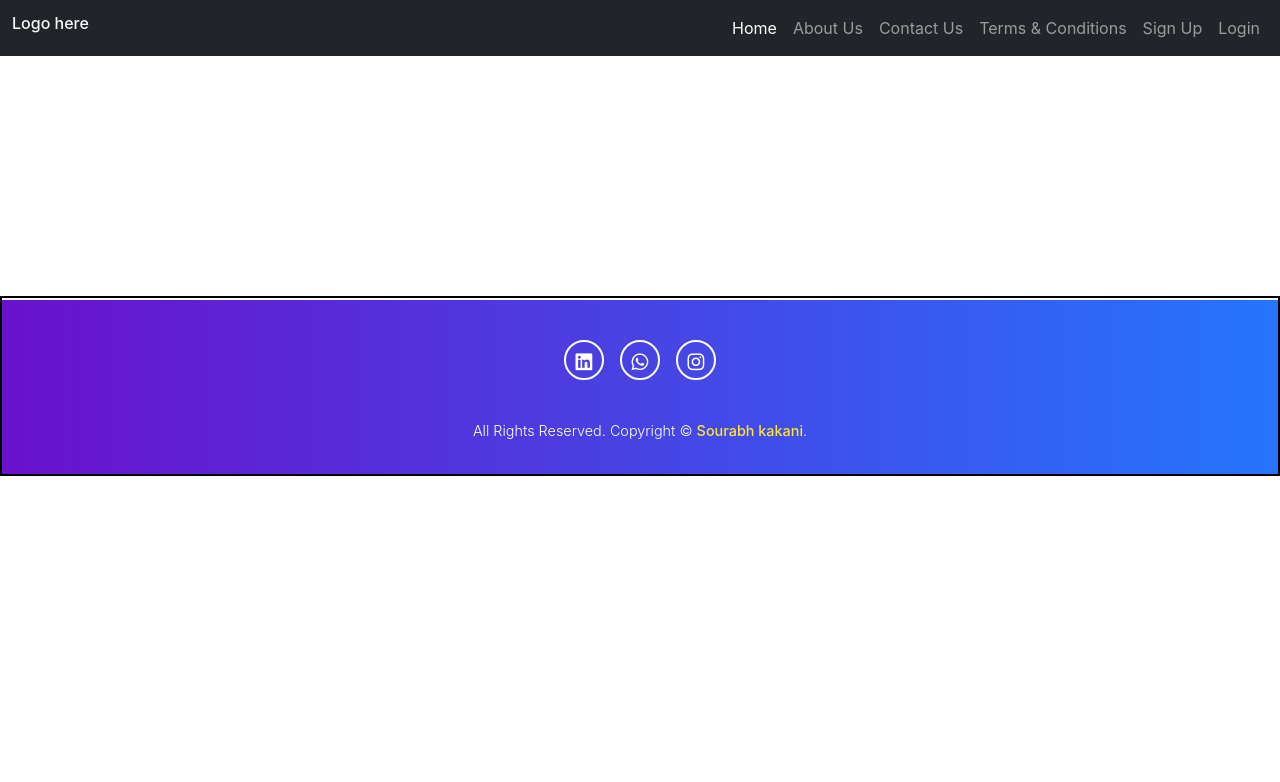
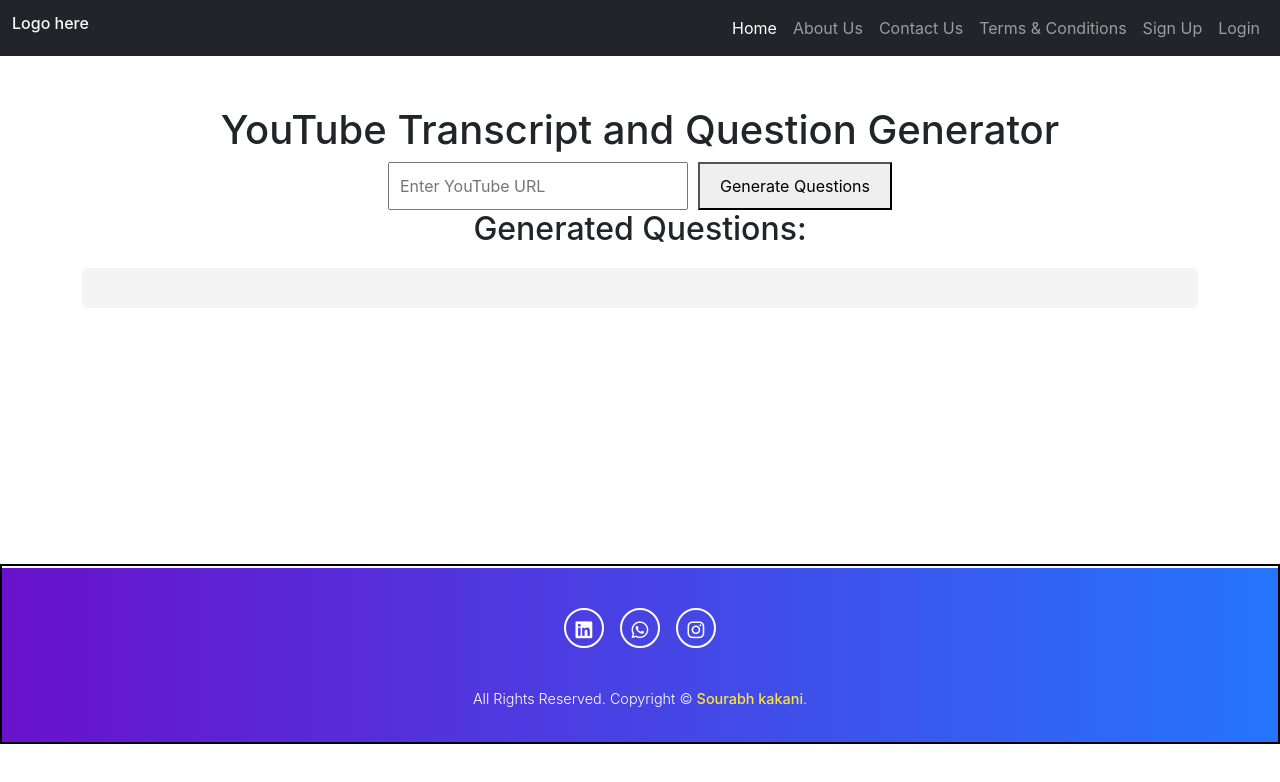
Before and after one commit to SourabhK08/client, a React (Create React App) app: page / in a window 1280 px wide. Shown: the top 782 px of the page. Built offline with nearby package versions, Linux system fonts and the light colour scheme.

Commit message:
question generator

```diff
--- a/src/App.css
+++ b/src/App.css
@@ -147,3 +147,35 @@
   background-color: #2ecc71;
   color: white;
 }
+
+
+/* App.css */
+.App {
+  text-align: center;
+  margin-top: 50px;
+}
+
+input {
+  padding: 10px;
+  width: 300px;
+  margin-right: 10px;
+}
+
+button {
+  padding: 10px 20px;
+  font-size: 16px;
+  cursor: pointer;
+}
+
+button:disabled {
+  background-color: #ddd;
+  cursor: not-allowed;
+}
+
+pre {
+  text-align: left;
+  background-color: #f4f4f4;
+  padding: 20px;
+  border-radius: 5px;
+  margin-top: 20px;
+}
--- a/src/App.js
+++ b/src/App.js
@@ -11,6 +11,7 @@
 import SignUpForm from "./components/SignUpForm";
 import Login from "./components/Login";
 import VideoUploader from "./components/VideoUploader";
+import QuestionGenerator from "./components/QuestionGenerator";
 
 function App() {
   const [loading, setLoading] = useState(true);
@@ -89,6 +90,15 @@
                 </Container>
               }
             />
+
+            <Route
+              path="/"
+              element={
+                <Container>
+                  <QuestionGenerator />
+                </Container>
+              }
+            />
           </Routes>
 
           <Footer />
--- /dev/null
+++ b/src/components/QuestionGenerator.jsx
@@ -0,0 +1,67 @@
+import React, { useState } from "react";
+
+function QuestionGenerator() {
+  const [youtubeUrl, setYoutubeUrl] = useState("");
+  const [questions, setQuestions] = useState("");
+  const [loading, setLoading] = useState(false);
+  const [error, setError] = useState("");
+
+  const handleGenerateQuestions = async () => {
+    if (!youtubeUrl) {
+      alert("Please enter a YouTube URL.");
+      return;
+    }
+
+    setLoading(true);
+    setError("");
+
+    try {
+      const response = await fetch(
+        "http://localhost:8000/generate-transcript",
+        {
+          method: "POST",
+          headers: {
+            "Content-Type": "application/json",
+          },
+          body: JSON.stringify({ youtube_url: youtubeUrl }),
+        }
+      );
+
+      if (!response.ok) {
+        throw new Error("Failed to generate questions.");
+      }
+
+      const data = await response.json();
+      setQuestions(data);
+    } catch (error) {
+      console.error("Error:", error);
+      setError(
+        "An error occurred while generating the questions. Please try again."
+      );
+    } finally {
+      setLoading(false);
+    }
+  };
+
+  return (
+    <div className="App">
+      <h1>YouTube Transcript and Question Generator</h1>
+      <input
+        type="text"
+        value={youtubeUrl}
+        onChange={(e) => setYoutubeUrl(e.target.value)}
+        placeholder="Enter YouTube URL"
+      />
+      <button onClick={handleGenerateQuestions} disabled={loading}>
+        {loading ? "Generating..." : "Generate Questions"}
+      </button>
+      {error && <p style={{ color: "red" }}>{error}</p>}
+      <h2>Generated Questions:</h2>
+      <div id="questions-output">
+        <pre>{questions}</pre>
+      </div>
+    </div>
+  );
+}
+
+export default QuestionGenerator;
```
